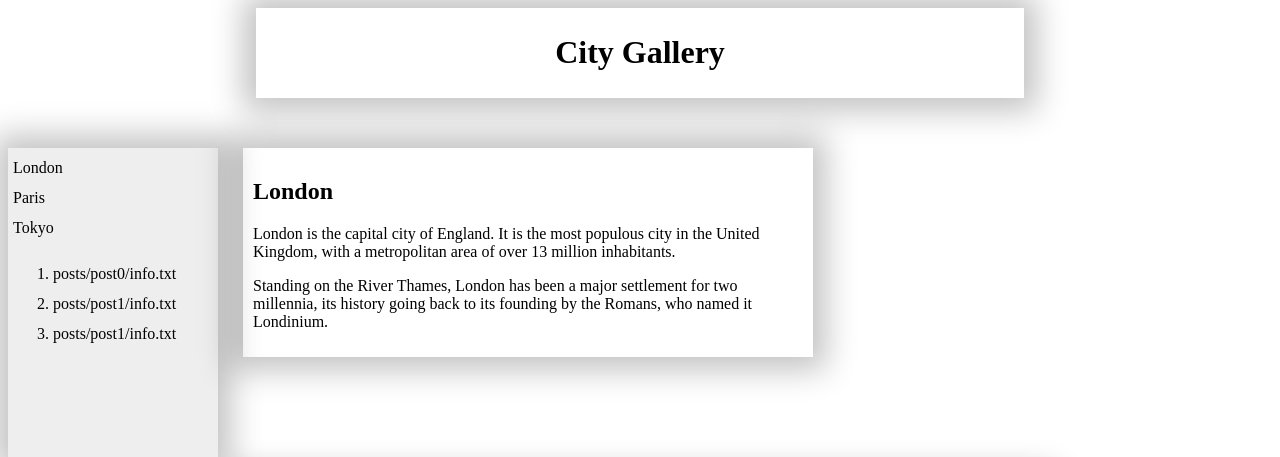
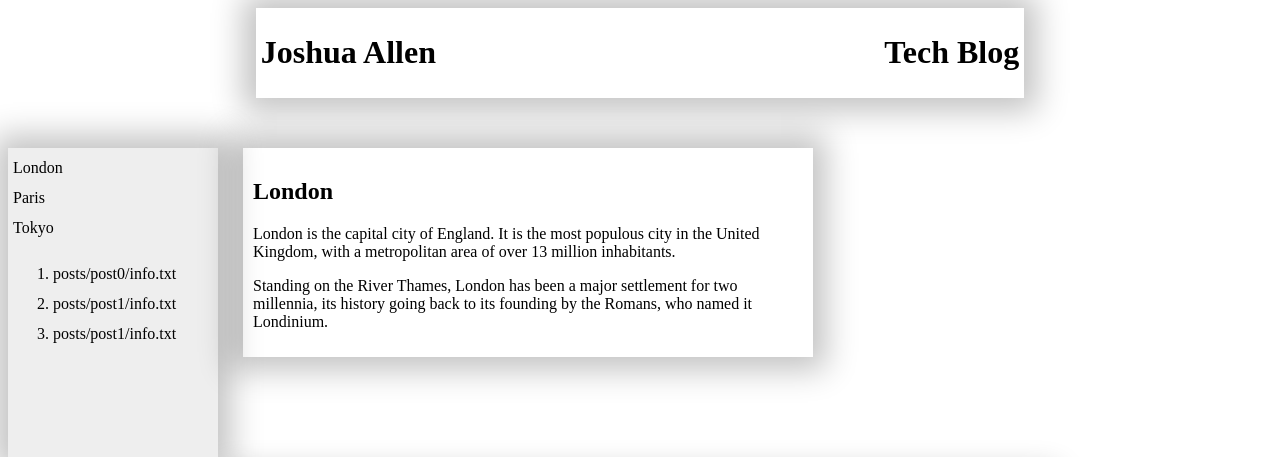
Before and after one commit to Joshua-Allen/Joshua-Allen.github.io, a PHP site: page / in a window 1280 px wide. Shown: the top 457 px of the page. Run offline with PHP 8.4, Linux system fonts and the light colour scheme; some libraries are stand-ins or nearby versions.

Commit message:
looking good p7

```diff
--- a/css/test.css
+++ b/css/test.css
@@ -30,8 +30,11 @@ section {
     width:550px;
     float:left;
     padding:10px;
+
+	margin-right: auto;
 	margin-left:25px;
 	margin-bottom:50px;
+
 	box-shadow: 0px 0px 30px 13px rgba(0,0,0,0.24);
 }
 footer {
--- a/index.html
+++ b/index.html
@@ -6,7 +6,7 @@
 
 		<link rel="stylesheet" type="text/css" href="css/test.css">
 
-		<title>Title of the document</title>
+		<title>Josh's tech blog</title>
 
 		<script type="text/javascript"
 				src="http://ajax.googleapis.com/ajax/libs/jquery/1.5/jquery.min.js">
@@ -18,7 +18,9 @@
 	</head>
 	<body>
 		<header>
-			<h1>City Gallery</h1>
+			<h1 style="float: left;">Joshua Allen</h1>
+			<h1 style="float: right;">Tech Blog</h1>
+			<div style="clear: both;"></div>
 		</header>
 
 		<nav>
--- a/js/test.js
+++ b/js/test.js
@@ -31,7 +31,7 @@ function get_post(index)
 		{
 			post_fileLocations.push("posts/post"+index+"/info.txt");
 			get_post(index+1);
-			//post_fileLocations_add(index);
+			// post_fileLocations_add(index);
 			// can I call "get_post(index+1)"
 		}
 		// no more posts to look at
```
